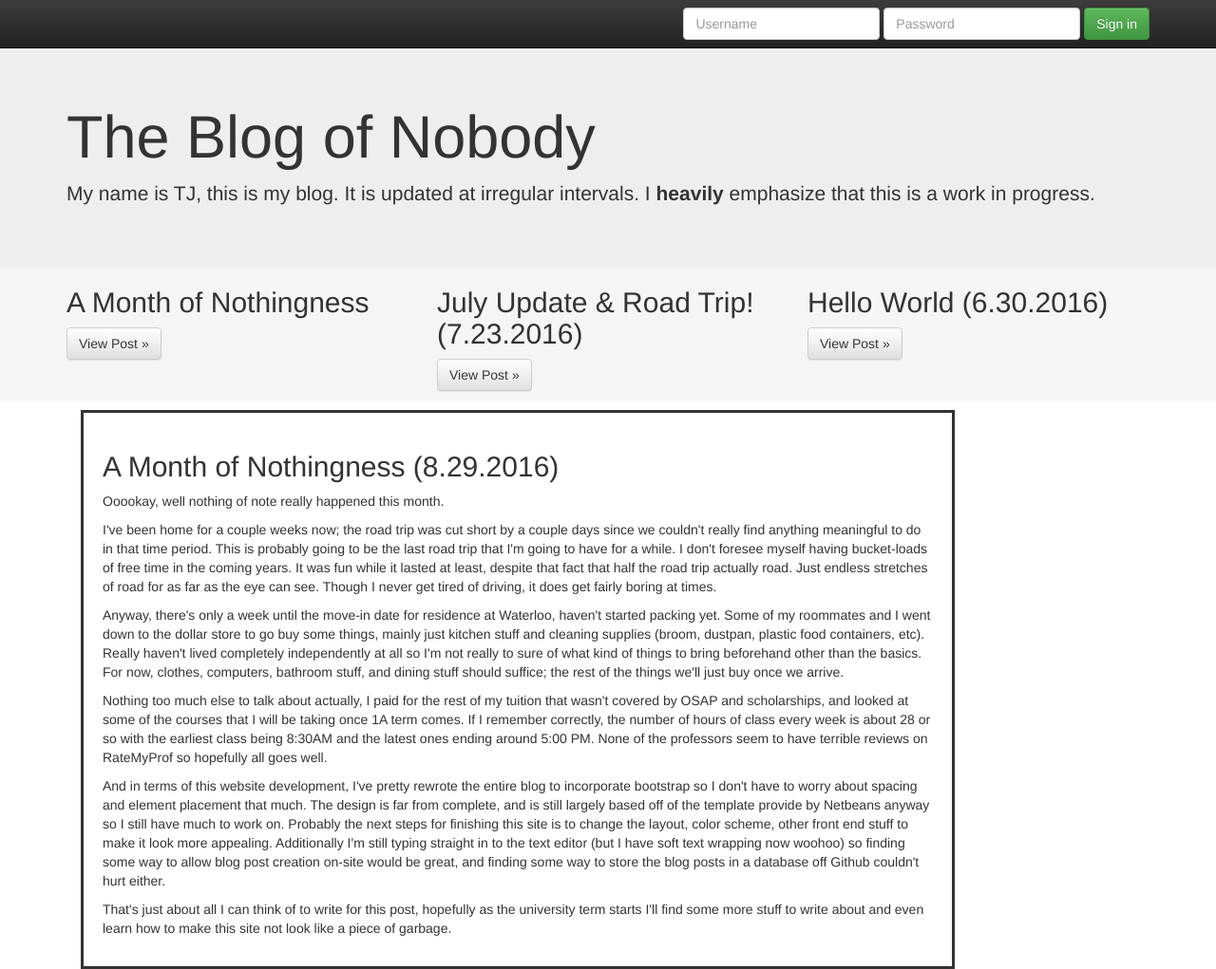
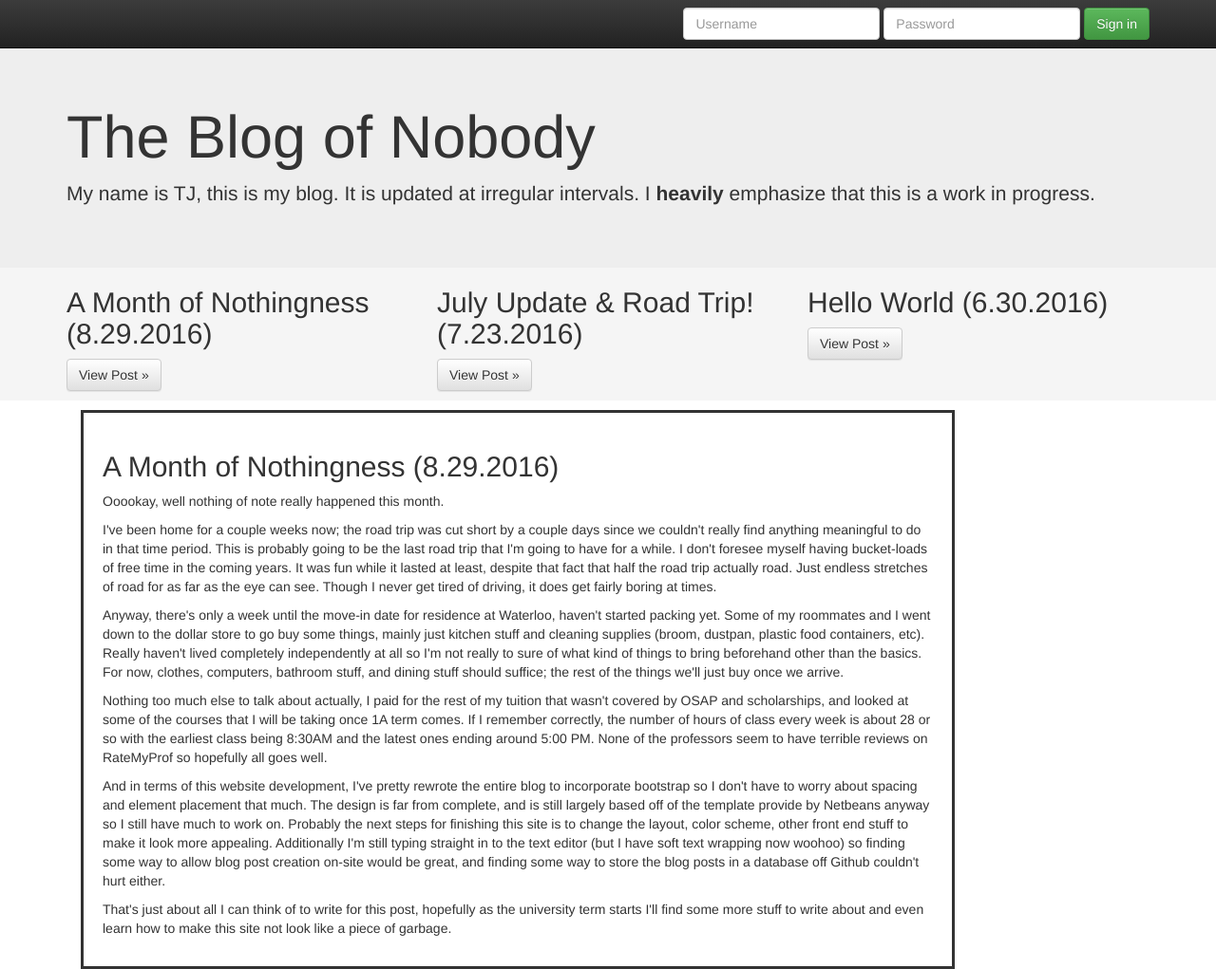
Before and after one commit to chenala/blog, a website: page index.html in a window 1280 px wide. Shown: the top 1021 px of the page at 95% size. Drawn offline with nearby package versions, Linux system fonts and the light colour scheme.

Commit message:
minor text fixes

```diff
--- a/index.html
+++ b/index.html
@@ -61,7 +61,7 @@
                 <!-- Example row of columns -->
                 <div class="row">
                     <div class="col-sm-4">
-                        <h2>A Month of Nothingness</h2>
+                        <h2>A Month of Nothingness (8.29.2016)</h2>
                         <p><a class="btn btn-default" href="#1st" role="button">View Post &raquo;</a></p>
 
                     </div>
```
